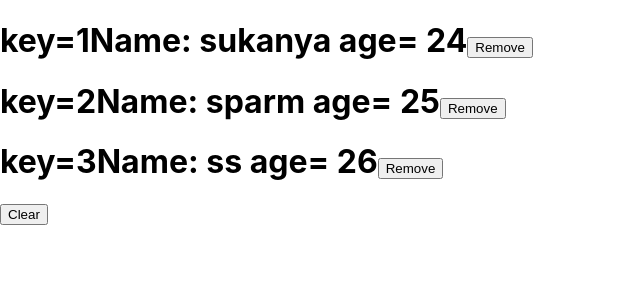
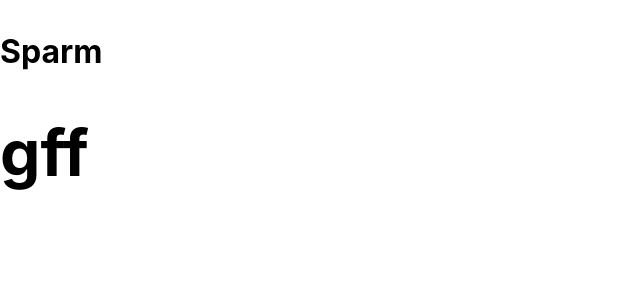
Before and after one commit to Sukanya004Sinha/my_modules, a React (Create React App) app: page / in a window 1280 px wide. Shown: the top 300 px of the page, without its empty margins (0-640 px from the left). Built offline with nearby package versions, Linux system fonts and the light colour scheme.

Commit message:
push upto short circuit

```diff
--- a/src/App.js
+++ b/src/App.js
@@ -3,6 +3,7 @@ import RulesHooks from './component/rulesHooks';
 import UseStateArray from './component/UseStateArray';
 import UseStateArray1 from './component/UseStateArray1';
 import UseStateObject from './component/UseStateObject';
+import ShortCircuitEval from './component/ShortCircuitEval';
 const App = () => {
 //   var val = 'sparm';
 //   //console.log(useState('sukku'));
@@ -42,7 +43,8 @@ return (
 {/*<RulesHooks />*/ }
    {/*<UseStateArray /> */}
   {/*<UseStateObject /> */}
-  <UseStateArray1 />
+  {/*<UseStateArray1 /> */}
+  <ShortCircuitEval />
   </div>
 )
 }
--- /dev/null
+++ b/src/component/ShortCircuitEval.js
@@ -0,0 +1,19 @@
+import React, { useState } from 'react'
+
+function ShortCircuitEval() {
+  const [demo,setDemo] = useState("");
+  return (
+    <div>
+    <h1 className='h1style'>    {demo ||
+    <>
+    <p>Sparm</p>
+    <h1>gff</h1>
+    </>
+    }
+    </h1>
+    <h1 className='h1style'>{demo && "javascript"}</h1>
+    </div>
+  )
+}
+
+export default ShortCircuitEval
```
